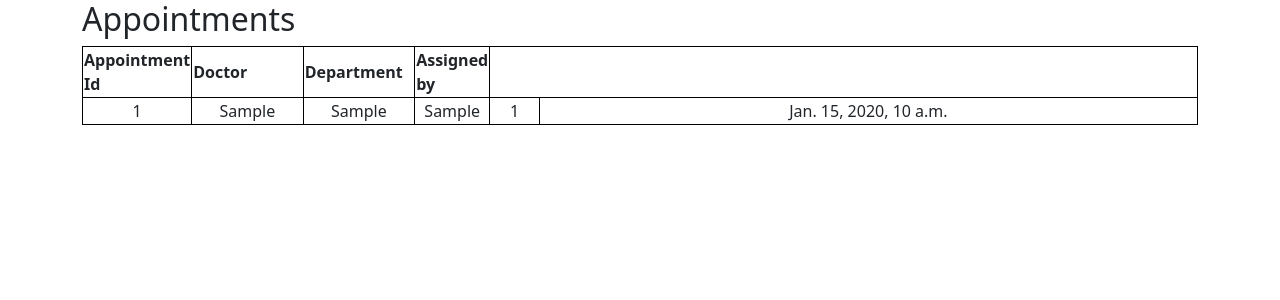
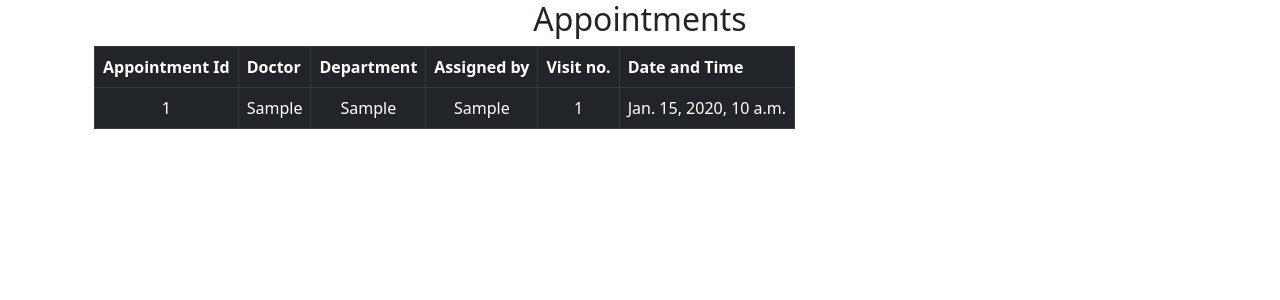
Before and after one commit to Tharun-Banala/Hospital-Management-system, a Django app: template Code/receptionist/templates/receptionist/patientDetails.html in a window 1280 px wide. Shown: the top 300 px of the page. Run offline with Django 3.2, Linux system fonts and the light colour scheme; the template is opened without the code that fills it: values that come from a table or form of the project are taken from there, others are empty; tables that the repository leaves empty hold one stand-in row (values such as "Sample post").

Commit message:
added CSS

```diff
--- a/Code/receptionist/templates/receptionist/patientDetails.html
+++ b/Code/receptionist/templates/receptionist/patientDetails.html
@@ -1,47 +1,45 @@
-{% extends "patient/template.html" %}
-{% block title %}
+{% extends "patient/template.html" %} {% block title %}
 <title>Patient Medical Data</title>
 {% endblock title %}
+<link href="https://cdn.jsdelivr.net/npm/bootstrap@5.0.0/dist/css/bootstrap.min.css" rel="stylesheet">
+<script src="https://cdn.jsdelivr.net/npm/@popperjs/core@2.9.2/dist/umd/popper.min.js"></script>
+<script src="https://cdn.jsdelivr.net/npm/bootstrap@5.0.1/dist/js/bootstrap.min.js" integrity="sha384-Atwg2Pkwv9vp0ygtn1JAojH0nYbwNJLPhwyoVbhoPwBhjQPR5VtM2+xf0Uwh9KtT" crossorigin="anonymous"></script>
 {% block style %}
-  <style>
-    table,
-    th,
-    td {
-      border: 1px solid black;
-    }
-
-    .viewDetailsbutton {
-      background: none !important;
-      border: none;
-      padding: 0 !important;
-      font-family: arial, sans-serif;
-      color: #069;
-      text-decoration: underline;
-      cursor: pointer;
-    }
-  </style>
 {% endblock style %}
 {% block content %}
 
-    <h2>Appointments</h2>
-    <table style="width: 100%">
-      <tr><!-- fetch these (appointments) in the following order  -->
-        <th style="width: 5%">Appointment Id</th>
-        <th style="width: 10%">Doctor</th>
-        <th style="width: 10%">Department</th>
-        <th style="width: 5%">Assigned by</th>
+<h2 align="center">Appointments</h2>
+<div class="container">
+    <div style="overflow-x:auto">
+        <table class="table table-dark table table-bordered" style="width:auto">
+            <tr>
+                <!-- fetch these (appointments) in the following order  -->
+                <th scope="col">Appointment Id</th>
+                <th scope="col">Doctor</th>
+                <th scope="col">Department</th>
+                <th scope="col">Assigned by</th>
+                <th scope="col">Visit no.</th>
+                <th scope="col">Date and Time</th>
 
             </tr>
             {% for appointment in appointments %}
             <tr align="center">
-        <td>{{appointment.AppointmentID}}</td> <!--App Id-->
-        <td>{{appointment.Doctor.FirstName}}</td> <!--Doctor  -->
-        <td>{{appointment.Doctor.Department}}</td> <!-- Doc Department -->
-        <td>{{appointment.Receptionist.FirstName }}</td> <!-- Receptionist Name -->
-        <td>{{appointment.VisitNo}}</td> <!-- Visit Number -->
-        <td>{{appointment.datetime}}</td> <!-- Date-Time -->
+                <td>{{appointment.AppointmentID}}</td>
+                <!--App Id-->
+                <td>{{appointment.Doctor.FirstName}}</td>
+                <!--Doctor  -->
+                <td>{{appointment.Doctor.Department}}</td>
+                <!-- Doc Department -->
+                <td>{{appointment.Receptionist.FirstName }}</td>
+                <!-- Receptionist Name -->
+                <td>{{appointment.VisitNo}}</td>
+                <!-- Visit Number -->
+                <td>{{appointment.datetime}}</td>
+                <!-- Date-Time -->
             </tr>
             {% endfor %}
         </table>
+    </div>
+</div>
 
 {% endblock content %}
```
Lines whose indentation alone changed are shown as unchanged.
